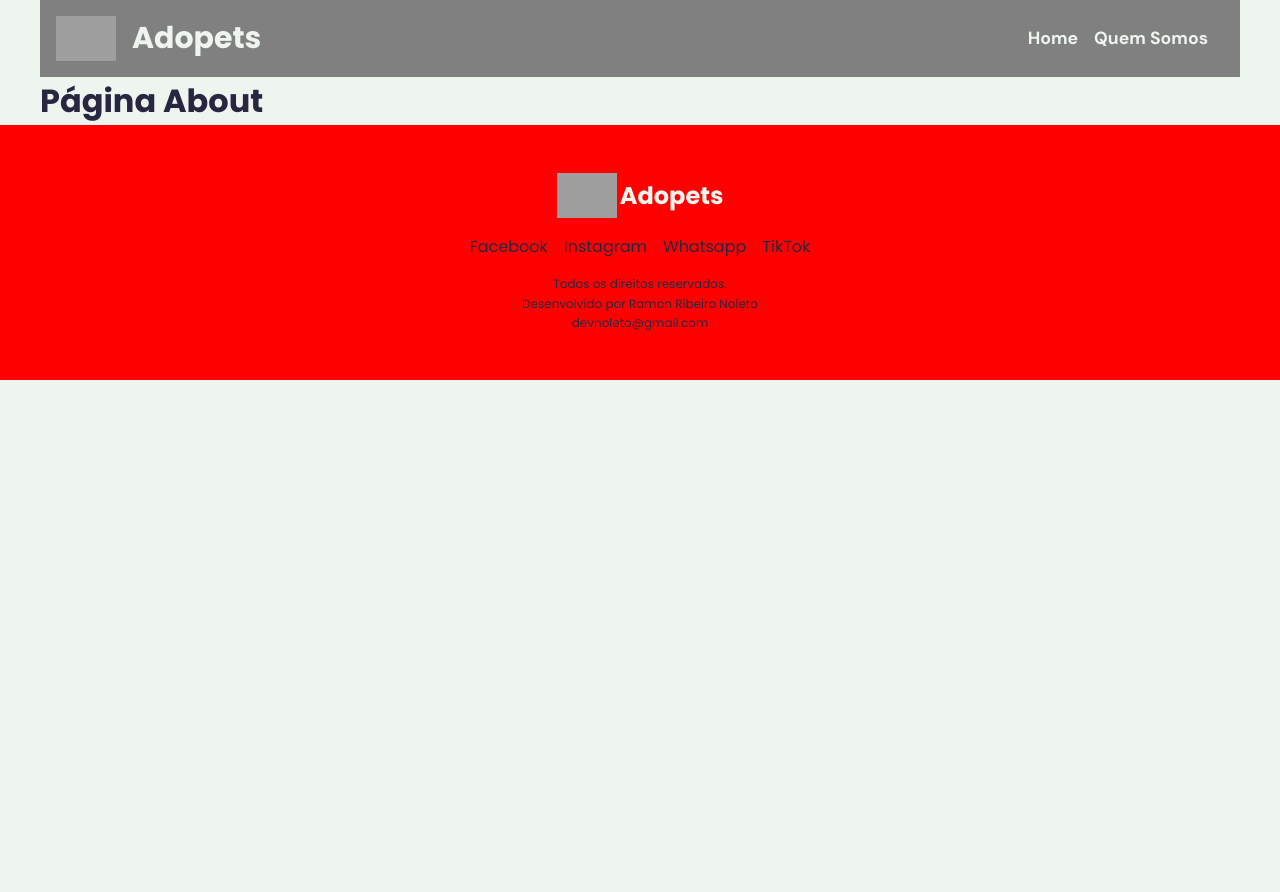
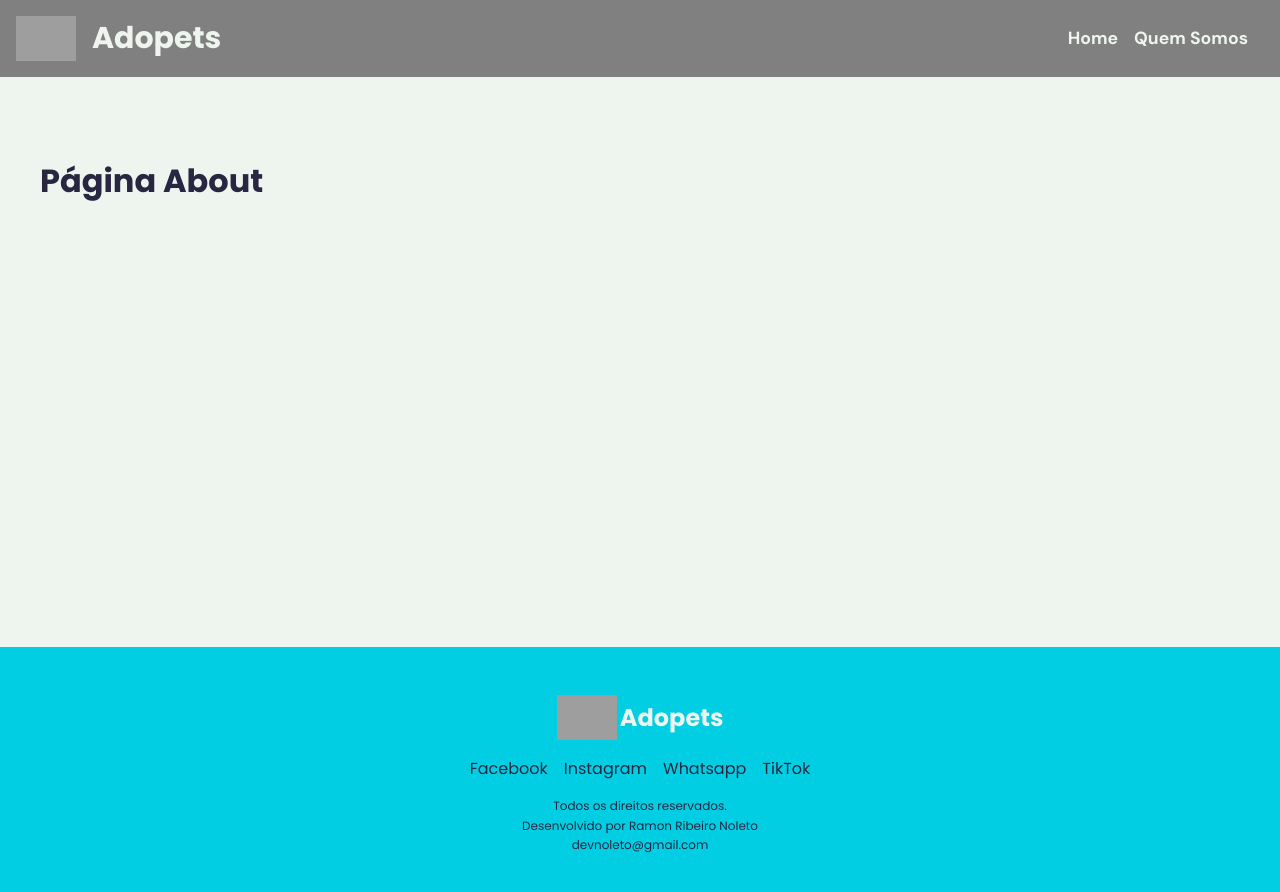
Before and after one commit to RNoleto/adopets-vue3, a Vue app: page /about in a window 1280 px wide. Shown: the top 892 px of the page. Before the commit the page ends 800 px from the top, so only its background shows below. Built offline with nearby package versions, Linux system fonts and the light colour scheme; grey boxes are pictures that could not be loaded.

Commit message:
ajuste do min-height das páginas e cor do footer

```diff
--- a/src/components/Footer.vue
+++ b/src/components/Footer.vue
@@ -28,7 +28,7 @@ export default {
 <style lang="scss" scoped>
 .container {
   padding: 3rem 0rem;
-  background-color: red;
+  background-color: var(--color-1);
   .content {
     padding: 0px 10px;
     display: flex;
--- a/src/pages/About.vue
+++ b/src/pages/About.vue
@@ -1,7 +1,9 @@
 <template>
-  <div class="content">
-    <Navbar />
-    <h1>Página About</h1>
+  <Navbar />
+  <div class="container">
+    <div class="content page">
+      <h1>Página About</h1>
+    </div>
   </div>
 </template>
 <script>
--- a/src/pages/Home.vue
+++ b/src/pages/Home.vue
@@ -1,7 +1,7 @@
 <template>
   <Banner />
   <div class="container">
-    <div class="content">
+    <div class="content page">
       <h1 class="title">Adote um Amigo</h1>
       <h2 class="subtitle">A Importância da Adoção Animal</h2>
       <div class="text">
--- a/src/style.scss
+++ b/src/style.scss
@@ -85,3 +85,7 @@ h1 {
   max-width: 1200px;
   margin: 0 auto;
 }
+
+.page {
+  min-height: 410px;
+}
```
